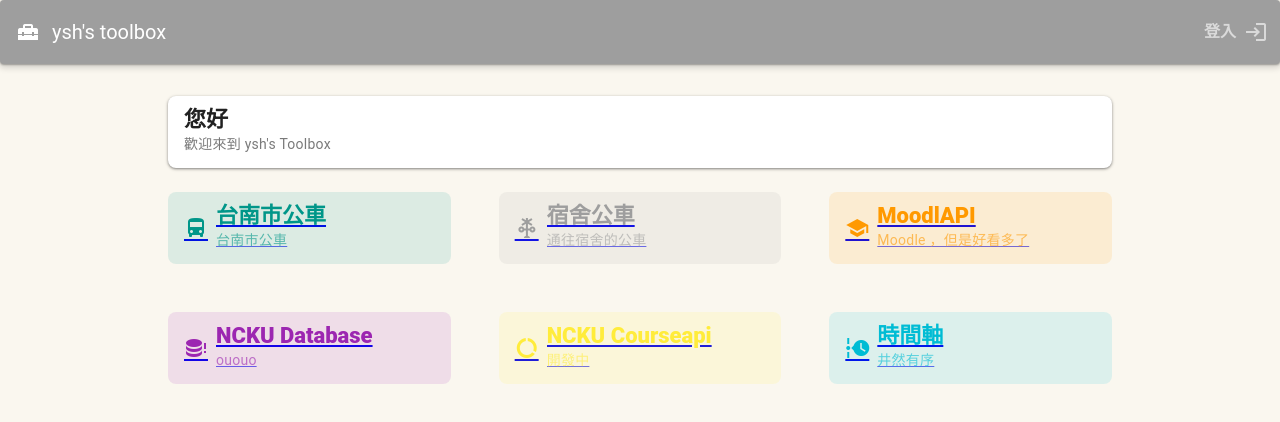
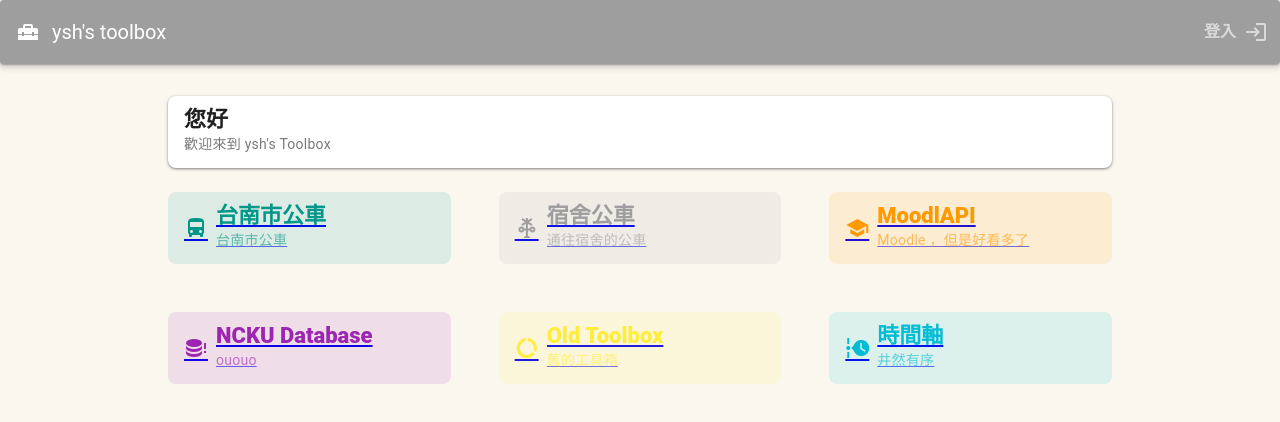
Before and after one commit to ysh-webpage/toolbox-redesign, a Vue app: page / in a window 1280 px wide. Shown: the top 422 px of the page. Built offline with nearby package versions, Linux system fonts and the light colour scheme; a small style sheet from the web is missing.

Commit message:
Add some entrance to the old toolbox
 - [ADD] The old entrance
 - [REMOVE] NCKU Courseapi
 - [MODIFY] NCKU_bus now leads to the old one

```diff
--- a/src/components/dial.vue
+++ b/src/components/dial.vue
@@ -52,7 +52,7 @@
   {
     icon: 'railroad-light',
     name: '宿舍公車',
-    url: 'ncku_bus',
+    url: 'https://toolbox.citrc.tw/ncku_bus.html',
     description: '通往宿舍的公車',
     color: 'grey'
   },
@@ -72,9 +72,9 @@
   },
   {
     icon: 'chart-donut',
-    name: 'NCKU Courseapi',
-    url: 'NCKU_courseapi',
-    description: '開發中',
+    name: 'Old Toolbox',
+    url: 'https://toolbox.citrc.tw',
+    description: '舊的工具箱',
     color: 'yellow'
   },
   {
```
